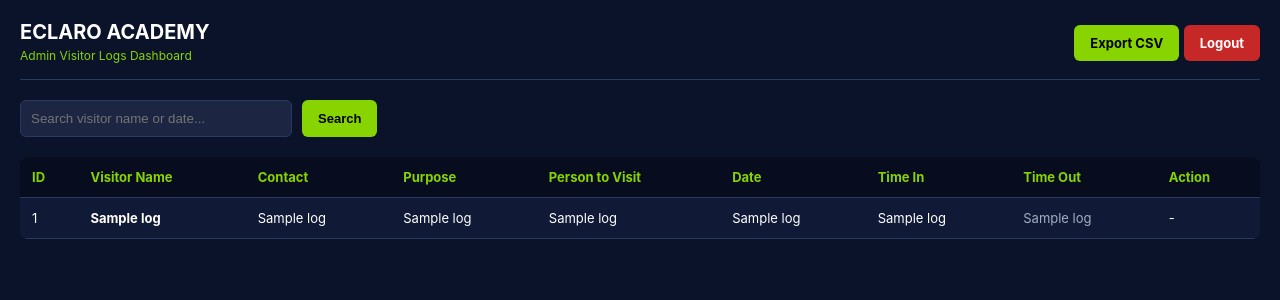
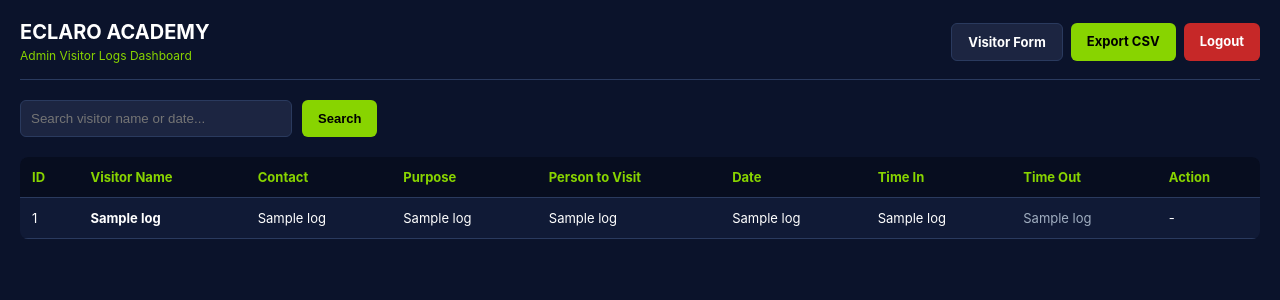
Before and after one commit to erickarcenal-hue/eclaro-visitor-system, a Flask app: template templates/index.html in a window 1280 px wide. Shown: the top 300 px of the page. Run offline with Flask 3, Linux system fonts and the light colour scheme; the template is opened without the code that fills it: most values are stand-ins (such as "Sample title", 1, 10 or a date in 2020).

Commit message:
Update index.html

```diff
--- a/templates/index.html
+++ b/templates/index.html
@@ -58,6 +58,7 @@
             text-decoration: none;
             font-weight: bold;
             font-size: 13px;
+            display: inline-block;
         }
 
         table {
@@ -88,7 +89,8 @@
             <h1>ECLARO ACADEMY</h1>
             <span class="sub">Admin Visitor Logs Dashboard</span>
         </div>
-        <div>
+        <div style="display: flex; gap: 8px;">
+            <a href="/" class="btn" style="background:#1c2541; color:white; border:1px solid #2a3a5e;">Visitor Form</a>
             <a href="/export_csv" class="btn">Export CSV</a>
             <a href="/logout" class="btn" style="background:#c62828; color:white;">Logout</a>
         </div>
```
